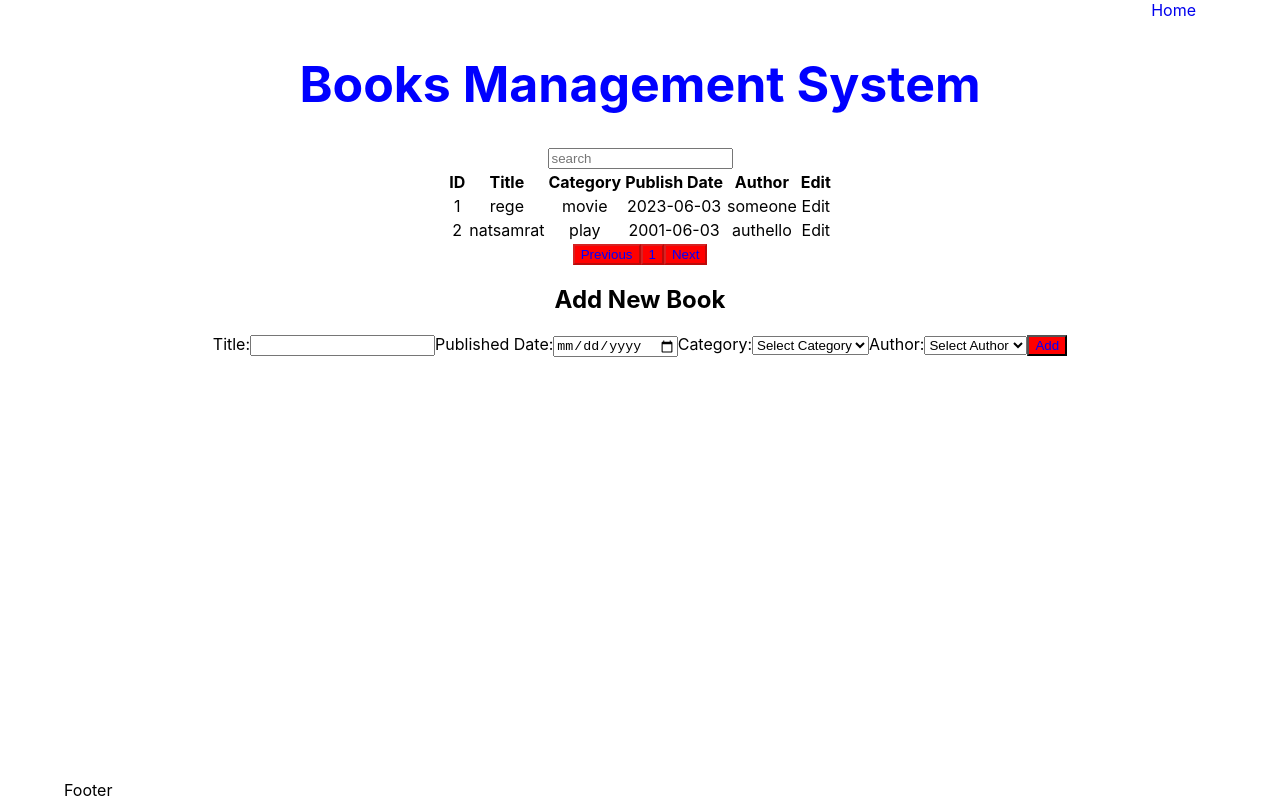
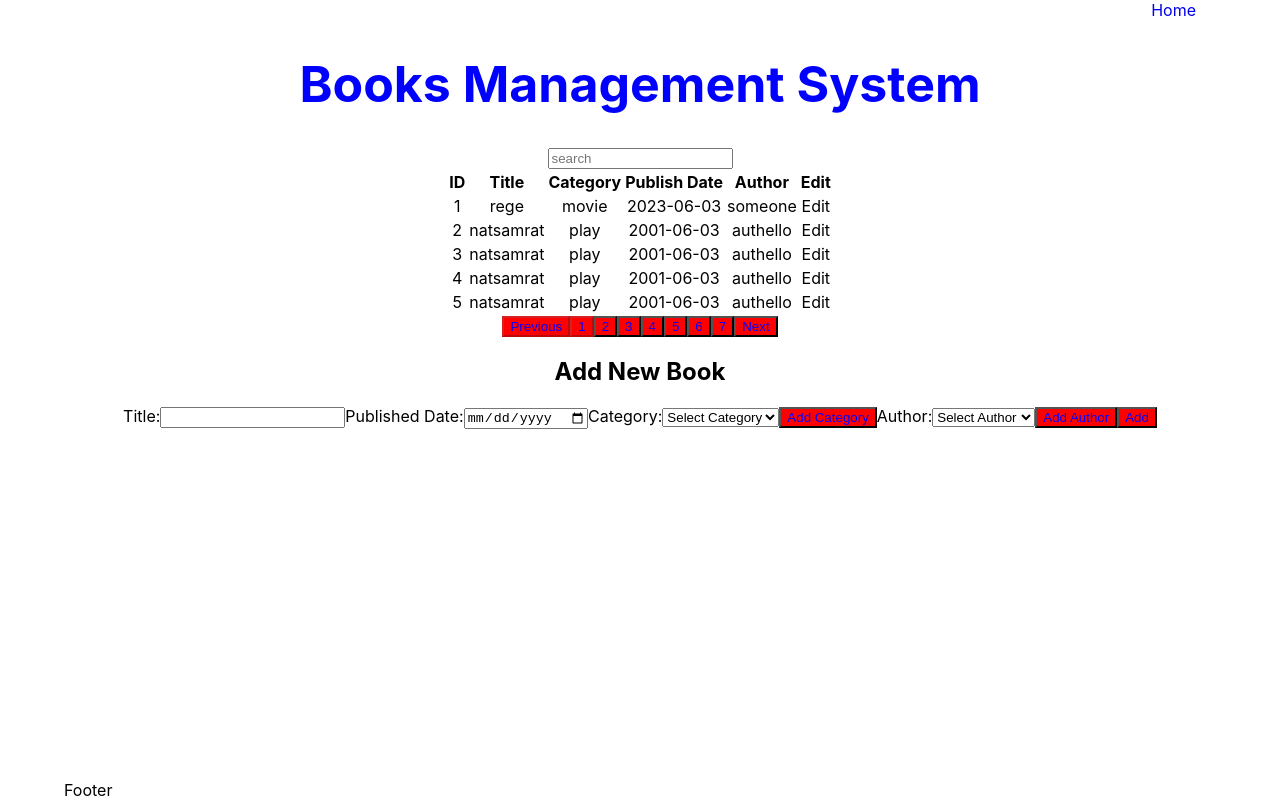
Before and after one commit to saurabh918/React-test, a React (Create React App) app: page / in a window 1280 px wide. Built offline with nearby package versions, Linux system fonts and the light colour scheme.

Commit message:
Added: add new category or user functionality

```diff
--- a/src/components/AddNewBook/index.js
+++ b/src/components/AddNewBook/index.js
@@ -6,6 +6,10 @@ const AddNewBook = ({editBook,setEditBook}) => {
   const categories = useSelector(state => state.bookSlice.categories) // fetch categories
   const authors = useSelector(state => state.bookSlice.authors) // fetch authors
   const totalBooks = useSelector(state => state.bookSlice.bookData) // all books data
+  const [displayAddCategory, setDisplayAddCategory] = useState(false) // to show or hide add category popup
+  const [displayAddAuthor,setDisplayAddAuthor] = useState(false) // to show or hide add author popup
+  const [newCategory,setNewCategory] = useState('')
+  const [newAuthor,setNewAuthor] = useState('')
   const dispatch = useDispatch()
 
   const [title, setTitle] = useState('')
@@ -51,20 +55,42 @@ const AddNewBook = ({editBook,setEditBook}) => {
       setAuthor('')
   }
 
+  const handleCategoryChange = (e) => {
+    setNewCategory(e.target.value)
+  }
+
+  const handleAuthorChange = (e) => {
+    setNewAuthor(e.target.value)
+  }
+
   const handleCategory = () => {  // add new category
-    if(category && !(categories.includes(category))) {
-      dispatch(addCategory(category))
+    if(newCategory && !(categories.includes(newCategory))) {
+      dispatch(addCategory(newCategory))
     }
+    setDisplayAddCategory(false)
+    setCategory(newCategory)
+    setNewCategory('')
   }
 
   const handleAuthor = () => { // add new author
-    if(author && !(authors.includes(author))) {
-      dispatch(addAuthor(author))
+    if(newAuthor && !(authors.includes(newAuthor))) {
+      dispatch(addAuthor(newAuthor))
     }
+    setDisplayAddAuthor(false)
+    setAuthor(newAuthor)
+    setNewAuthor('')
   }
 
   const handleDelete = () => {
     dispatch(deleteBook(editBook.id))
+  }
+
+  const showCategory = () => {
+    setDisplayAddCategory(true)
+  }
+
+  const showAuthor = () => {
+    setDisplayAddAuthor(true)
   }
 
   useEffect(() => {
@@ -98,6 +124,17 @@ const AddNewBook = ({editBook,setEditBook}) => {
         }
         </select>
 
+        <button type='button' onClick={() => showCategory()}>Add Category</button>
+        {
+          displayAddCategory && (
+            <div className='add-category'>
+              <input type='text' value={newCategory} onChange={(e) => handleCategoryChange(e)} />
+              <button onClick={() => handleCategory()}>Add</button>
+            </div>
+          )
+        }
+
+
         <label htmlFor='author'>Author:</label>
         <select id="author" value={author} onChange={e => setAuthor(e.target.value)}>
         <option value=''>{author ? author : "Select Author"}</option>
@@ -110,7 +147,17 @@ const AddNewBook = ({editBook,setEditBook}) => {
         }
         </select>
 
-        <button onClick={(e) => handleAddBook(e)}>{editBook ? "Edit" : "Add"}</button>
+        <button type='button' onClick={() => showAuthor()}>Add Author</button>
+        {
+          displayAddAuthor && (
+            <div className='add-author'>
+              <input type='text' value={newAuthor} onChange={(e) => handleAuthorChange(e)} />
+              <button onClick={() => handleAuthor()}>Add</button>
+            </div>
+          )
+        }
+
+        <button type='button' onClick={(e) => handleAddBook(e)}>{editBook ? "Edit" : "Add"}</button>
 
         { editBook ? (<button onClick={(e) => handleDelete(e)}>Delete</button>) : ''}
 
--- a/src/features/bookSlice.js
+++ b/src/features/bookSlice.js
@@ -10,6 +10,223 @@ const initialState = {
   },
   {
     id: 2,
+    title: 'natsamrat',
+    category: 'play',
+    publish_date: "2001-06-03",
+    author: 'authello'
+  },
+  {
+    id: 3,
+    title: 'natsamrat',
+    category: 'play',
+    publish_date: "2001-06-03",
+    author: 'authello'
+  },
+  {
+    id: 4,
+    title: 'natsamrat',
+    category: 'play',
+    publish_date: "2001-06-03",
+    author: 'authello'
+  },
+  {
+    id: 5,
+    title: 'natsamrat',
+    category: 'play',
+    publish_date: "2001-06-03",
+    author: 'authello'
+  },
+  {
+    id: 6,
+    title: 'natsamrat',
+    category: 'play',
+    publish_date: "2001-06-03",
+    author: 'authello'
+  },
+  {
+    id: 7,
+    title: 'natsamrat',
+    category: 'play',
+    publish_date: "2001-06-03",
+    author: 'authello'
+  },
+  {
+    id: 8,
+    title: 'natsamrat',
+    category: 'play',
+    publish_date: "2001-06-03",
+    author: 'authello'
+  },
+  {
+    id: 9,
+    title: 'natsamrat',
+    category: 'play',
+    publish_date: "2001-06-03",
+    author: 'authello'
+  },
+  {
+    id: 10,
+    title: 'natsamrat',
+    category: 'play',
+    publish_date: "2001-06-03",
+    author: 'authello'
+  },
+  {
+    id: 11,
+    title: 'natsamrat',
+    category: 'play',
+    publish_date: "2001-06-03",
+    author: 'authello'
+  },
+  {
+    id: 12,
+    title: 'natsamrat',
+    category: 'play',
+    publish_date: "2001-06-03",
+    author: 'authello'
+  },
+  {
+    id: 13,
+    title: 'natsamrat',
+    category: 'play',
+    publish_date: "2001-06-03",
+    author: 'authello'
+  },
+  {
+    id: 14,
+    title: 'natsamrat',
+    category: 'play',
+    publish_date: "2001-06-03",
+    author: 'authello'
+  },
+  {
+    id: 15,
+    title: 'natsamrat',
+    category: 'play',
+    publish_date: "2001-06-03",
+    author: 'authello'
+  },
+  {
+    id: 16,
+    title: 'natsamrat',
+    category: 'play',
+    publish_date: "2001-06-03",
+    author: 'authello'
+  },
+  {
+    id: 17,
+    title: 'natsamrat',
+    category: 'play',
+    publish_date: "2001-06-03",
+    author: 'authello'
+  },
+  {
+    id: 18,
+    title: 'natsamrat',
+    category: 'play',
+    publish_date: "2001-06-03",
+    author: 'authello'
+  },
+  {
+    id: 19,
+    title: 'natsamrat',
+    category: 'play',
+    publish_date: "2001-06-03",
+    author: 'authello'
+  },
+  {
+    id: 20,
+    title: 'natsamrat',
+    category: 'play',
+    publish_date: "2001-06-03",
+    author: 'authello'
+  },
+  {
+    id: 21,
+    title: 'natsamrat',
+    category: 'play',
+    publish_date: "2001-06-03",
+    author: 'authello'
+  },
+  {
+    id: 22,
+    title: 'natsamrat',
+    category: 'play',
+    publish_date: "2001-06-03",
+    author: 'authello'
+  },
+  {
+    id: 23,
+    title: 'natsamrat',
+    category: 'play',
+    publish_date: "2001-06-03",
+    author: 'authello'
+  },
+  {
+    id: 24,
+    title: 'natsamrat',
+    category: 'play',
+    publish_date: "2001-06-03",
+    author: 'authello'
+  },
+  {
+    id: 25,
+    title: 'natsamrat',
+    category: 'play',
+    publish_date: "2001-06-03",
+    author: 'authello'
+  },
+  {
+    id: 26,
+    title: 'natsamrat',
+    category: 'play',
+    publish_date: "2001-06-03",
+    author: 'authello'
+  },
+  {
+    id: 27,
+    title: 'natsamrat',
+    category: 'play',
+    publish_date: "2001-06-03",
+    author: 'authello'
+  },
+  {
+    id: 28,
+    title: 'natsamrat',
+    category: 'play',
+    publish_date: "2001-06-03",
+    author: 'authello'
+  },
+  {
+    id: 29,
+    title: 'natsamrat',
+    category: 'play',
+    publish_date: "2001-06-03",
+    author: 'authello'
+  },
+  {
+    id: 30,
+    title: 'natsamrat',
+    category: 'play',
+    publish_date: "2001-06-03",
+    author: 'authello'
+  },
+  {
+    id: 31,
+    title: 'natsamrat',
+    category: 'play',
+    publish_date: "2001-06-03",
+    author: 'authello'
+  },
+  {
+    id: 32,
+    title: 'natsamrat',
+    category: 'play',
+    publish_date: "2001-06-03",
+    author: 'authello'
+  },
+  {
+    id: 33,
     title: 'natsamrat',
     category: 'play',
     publish_date: "2001-06-03",
```
